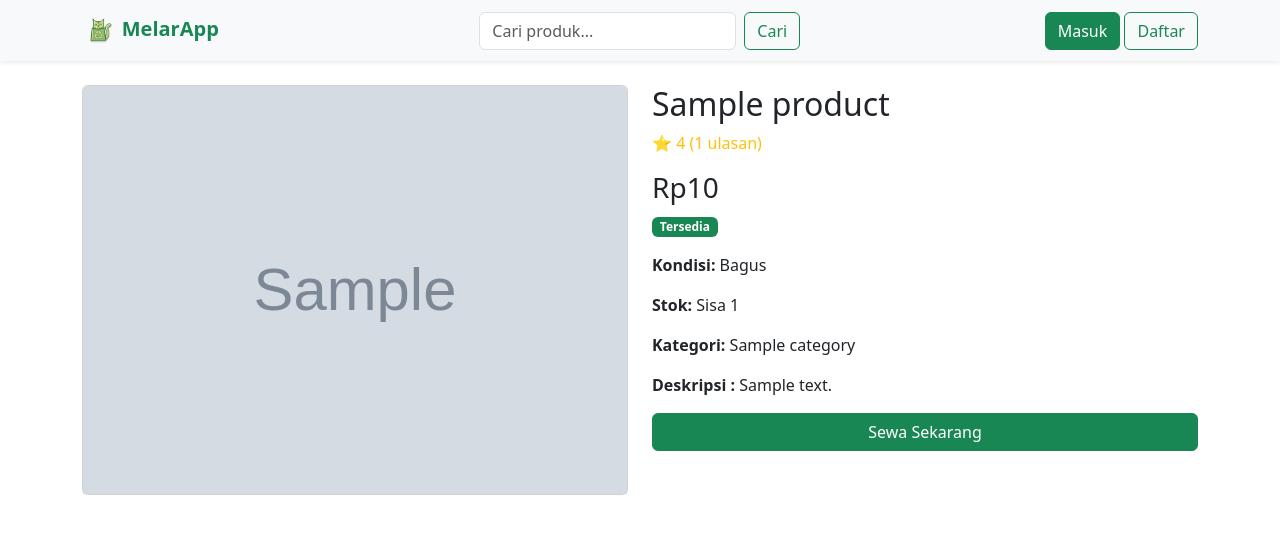
After one commit to muhamadazz/melar_backend, a Django app: template templates/product_detail.html in a window 1280 px wide. The commit adds this page. Shown: the top 534 px of the page. Run offline with Django 5.2, Linux system fonts and the light colour scheme; the template is opened without the code that fills it: most values are stand-ins (such as "Sample title", 1, 10 or a date in 2020); grey boxes marked "Sample" are stand-in pictures.

Commit message:
create : halaman product details

```diff
--- a/melar_project/urls.py
+++ b/melar_project/urls.py
@@ -16,7 +16,7 @@ Including another URLconf
 """
 from django.contrib import admin
 from django.urls import path, include
-from shops.viewset import home
+from shops.viewset import *
 
 urlpatterns = [
     path('admin/', admin.site.urls),
@@ -25,4 +25,5 @@ urlpatterns = [
     path('api/', include('seller_requests.urls')),
     path('api/', include('rentals.urls')),
     path('', home, name='home'),
+    path('product/<int:product_id>/', product_detail, name='product_detail'),
 ]
--- /dev/null
+++ b/templates/base.html
@@ -0,0 +1,42 @@
+{% load static %}
+
+<!DOCTYPE html>
+<html lang="id">
+<head>
+    <meta charset="UTF-8">
+    <meta name="viewport" content="width=device-width, initial-scale=1.0">
+    <title>{% block title %}MelarApp{% endblock %}</title>
+    <link rel="stylesheet" href="https://cdn.jsdelivr.net/npm/bootstrap@5.3.0/dist/css/bootstrap.min.css">
+    <link rel="stylesheet" href="../static/css/style.css">
+    {% block extra_css %}{% endblock %}
+</head>
+<body>
+
+<!-- Navbar -->
+<nav class="navbar navbar-expand-lg navbar-light bg-light shadow-sm">
+    <div class="container">
+        <a class="navbar-brand fw-bold text-success" href="{% url 'home' %}">
+            <img src="{% static 'images/maskot.png' %}" height="35" weight="35" alt="MelarApp"> MelarApp
+        </a>
+        <form class="d-flex">
+            <input class="form-control me-2" type="search" placeholder="Cari produk..." aria-label="Search">
+            <button class="btn btn-outline-success" type="submit">Cari</button>
+        </form>
+        <div>
+            <a href="#" class="btn btn-success">Masuk</a>
+            <a href="#" class="btn btn-outline-success">Daftar</a>
+        </div>
+    </div>
+</nav>
+
+<!-- Konten Utama -->
+<main>
+    {% block content %}{% endblock %}
+</main>
+
+<!-- Bootstrap JS -->
+<script src="https://cdn.jsdelivr.net/npm/bootstrap@5.3.0/dist/js/bootstrap.bundle.min.js"></script>
+{% block extra_js %}{% endblock %}
+
+</body>
+</html>
--- /dev/null
+++ b/templates/product_detail.html
@@ -0,0 +1,47 @@
+{% extends 'base.html' %}
+
+{% block title %}{{ product.name }} - MelarApp{% endblock %}
+
+{% block content %}
+<div class="container product-container mt-4">
+    <div class="row">
+        <!-- Gambar Produk -->
+        <div class="col-md-6">
+            <div class="card">
+                <img src="{{ product.image.url }}" class="card-img-top" alt="{{ product.name }}">
+            </div>
+        </div>
+
+        <!-- Detail Produk -->
+        <div class="col-md-6">
+            <h2 class="product-title">{{ product.name }}</h2>
+            <p class="rating text-warning">⭐ {{ product.rating|default:4.5 }} ({{ product.reviews.count|floatformat:0 }} ulasan)</p>
+            <h3 class="price">Rp{{ product.price|floatformat:0 }}</h3>
+
+            <!-- Status Produk -->
+            {% if product.availability_status == 'available' %}
+                <span class="badge bg-success">Tersedia</span>
+            {% elif product.availability_status == 'rented' %}
+                <span class="badge bg-warning text-dark">Disewa</span>
+            {% else %}
+                <span class="badge bg-danger">Tidak Tersedia</span>
+            {% endif %}
+
+            <p class="mt-3"><strong>Kondisi:</strong> Bagus</p>
+            <p><strong>Stok:</strong> Sisa 1</p>
+            <p><strong>Kategori:</strong>
+                {% for category in product.categories.all %}
+                    {{ category.name }}{% if not forloop.last %}, {% endif %}
+                {% endfor %}
+            </p>
+
+            <p class="description"><strong>Deskripsi : </strong>{{ product.description }}</p>
+
+            <!-- Tombol Sewa -->
+            <div class="rental-buttons">
+                <button class="btn btn-success w-100">Sewa Sekarang</button>
+            </div>
+        </div>
+    </div>
+</div>
+{% endblock %}
```
Also changed, not shown: shops/viewset.py (+6 -1 lines), templates/home.html (+9 -47 lines), static/css/style.css (added).
